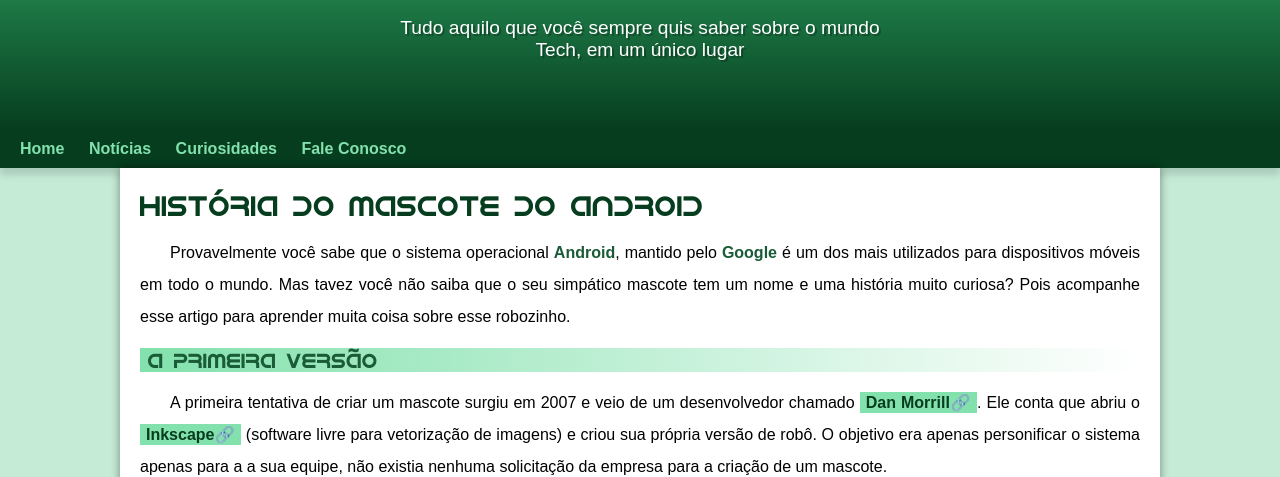
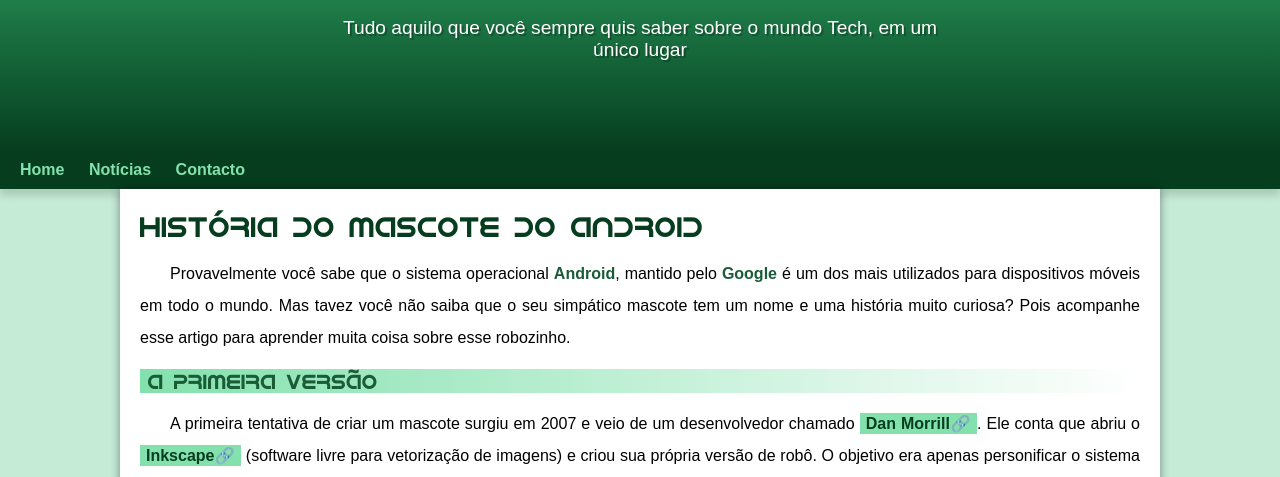
Before and after one commit to afonseca00/projeto-android, a plain HTML site: page index.html in a window 1280 px wide. Shown: the part 100-577 px from the top of the page. Drawn offline with Linux system fonts and the light colour scheme.

Commit message:
Problema de padding corrigido

```diff
--- a/estilo/style.css
+++ b/estilo/style.css
@@ -55,11 +55,11 @@
     color: white;
     font-family: var(--font-padrao);
     font-size: 1.2em;
-    max-width: 500px;
+    max-width: 600px;
     padding-right: 10px;
     padding-left: 10px;
     margin: auto;
-    margin-bottom: 20px;
+    padding-bottom: 50px;
     text-shadow: 2px 2px 0px rgb(0, 0, 0, 0.267);
 }
 
--- a/index.html
+++ b/index.html
@@ -15,8 +15,7 @@
     <nav>
         <a href="#">Home</a>
         <a href="#">Notícias</a>
-        <a href="#">Curiosidades</a>
-        <a href="#">Fale Conosco</a>
+        <a href="#">Contacto</a>
     </nav>
     <main>
         <article>
```
